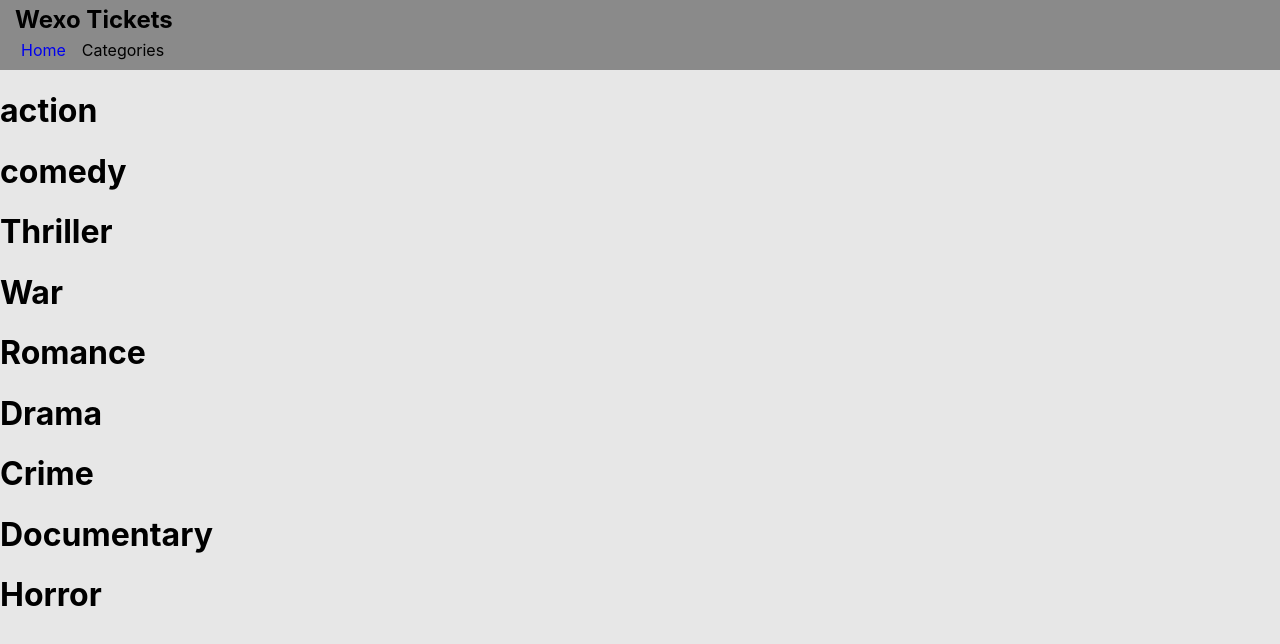
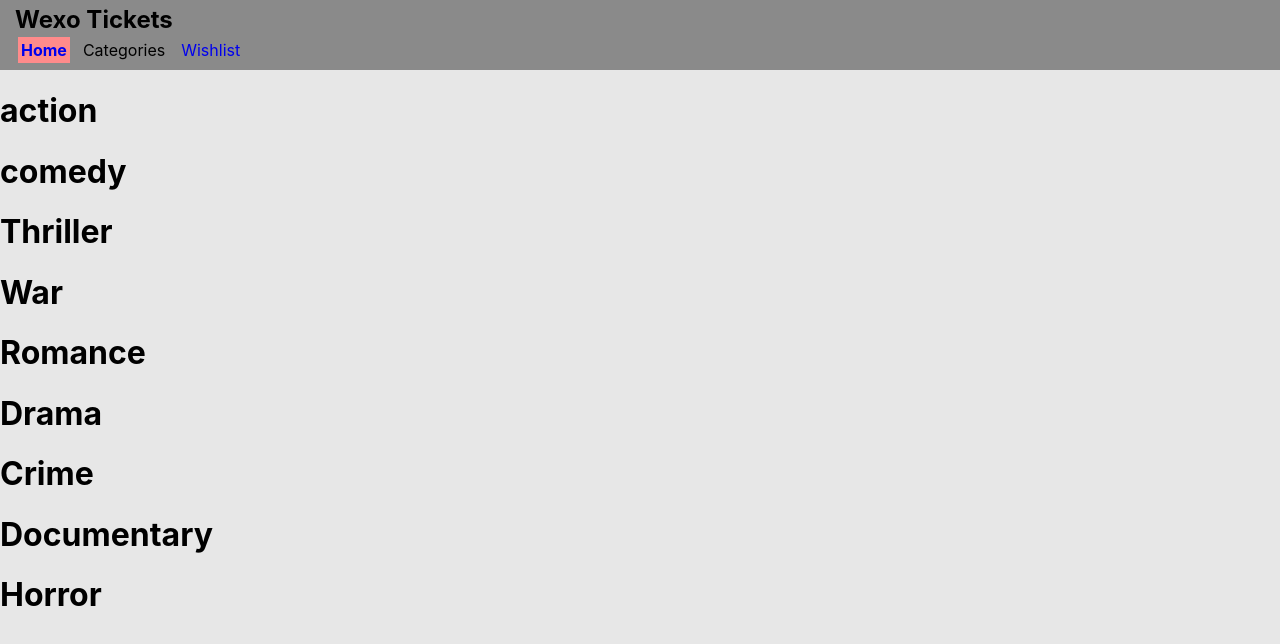
Before and after one commit to Smileyrasmus/WEXO-code-challenge, a React (Create React App) app in the folder code-challenge/: page / in a window 1280 px wide. Shown: the top 644 px of the page. Built offline with nearby package versions, Linux system fonts and the light colour scheme; the HTML template or start-up script is replaced by a standard one.

Commit message:
Maked it clear which page is active i navbar + added wishlist navlink

```diff
--- a/code-challenge/src/App.css
+++ b/code-challenge/src/App.css
@@ -67,6 +67,11 @@ a.navLink:visited {
 }
 /* Remove link decoration */
 
+.navLink.active {
+  font-weight: bold;
+  background-color: var(--main10-color);
+}
+
 /* Header */
 header {
   background-color: var(--main30-color);
--- a/code-challenge/src/components/header/Header.tsx
+++ b/code-challenge/src/components/header/Header.tsx
@@ -14,6 +14,7 @@ export default function Header() {
             <div className="navigation">
                 <NavLink className="navLink noselect" to="/">Home</NavLink>
                 <NavCategory />
+                <NavLink className="navLink noselect" to="/wishlist">Wishlist</NavLink>
             </div>
         </header>
     )
--- a/code-challenge/src/components/header/NavCategory.tsx
+++ b/code-challenge/src/components/header/NavCategory.tsx
@@ -1,7 +1,6 @@
 import { useState } from "react"
 import { NavLink } from "react-router-dom"
-import { FunctionBody } from "typescript"
-
+import { useLocation } from "react-router-dom"
 
 /**
  * A navigation component, with a dropdown menu with links to all categories
@@ -19,7 +18,9 @@ export default function NavCategory() {
 
     return (
         <div>
-            <div className="noselect navLink" onClick={toggleMenu}>Categories</div>
+            <div
+            className={"noselect navLink " + (useLocation().pathname.includes("categories") ? "active" : "")} // if in categories, mark navlink as active
+            onClick={toggleMenu}>Categories</div>
             <div
                 className="dropdownMenu"
                 style={{display:menuIsOpen ? "flex" : "none"}} // is only rendered when menuIsOpen is true
```
